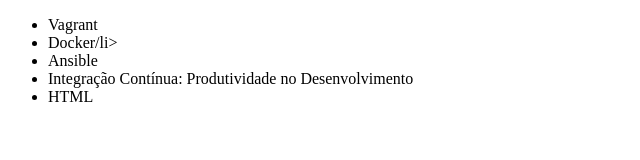
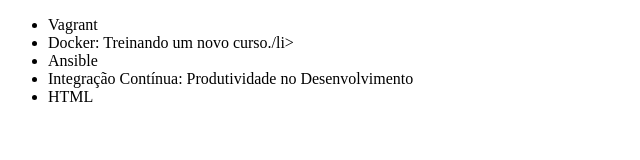
Before and after one commit to yagobertolino/alura-git, a plain HTML site: page index.html in a window 1280 px wide. Shown: the whole page, without its empty margins (0-640 px from the left). Drawn offline with Linux system fonts and the light colour scheme.

Commit message:
Atualizando nome do docker

```diff
--- a/index.html
+++ b/index.html
@@ -7,7 +7,7 @@
 <body>
 <ul>
     <li>Vagrant</li>
-    <li>Docker/li>
+    <li>Docker: Treinando um novo curso./li>
     <li>Ansible</li>
     <li>Integração Contínua: Produtividade no Desenvolvimento</li>
     <li>HTML</li>
```
